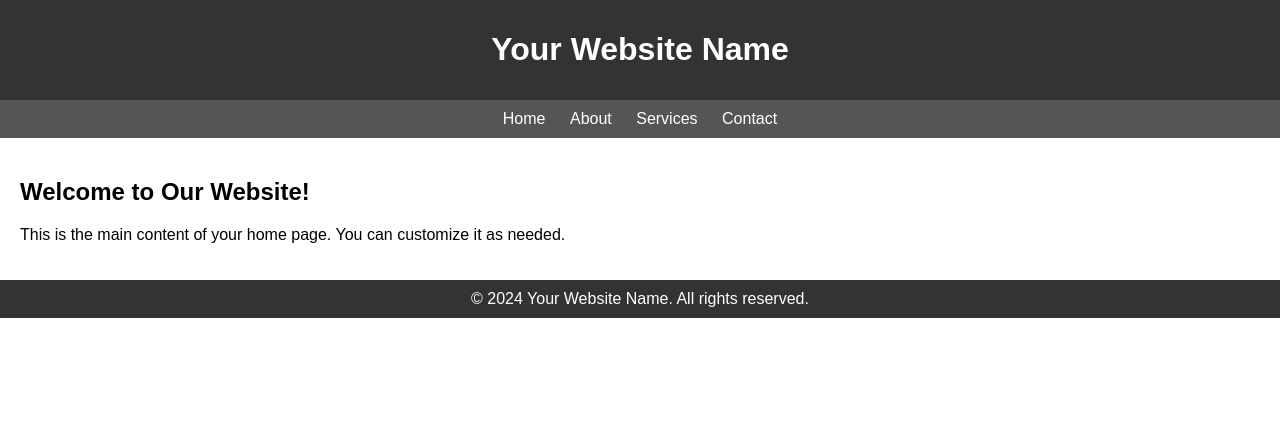
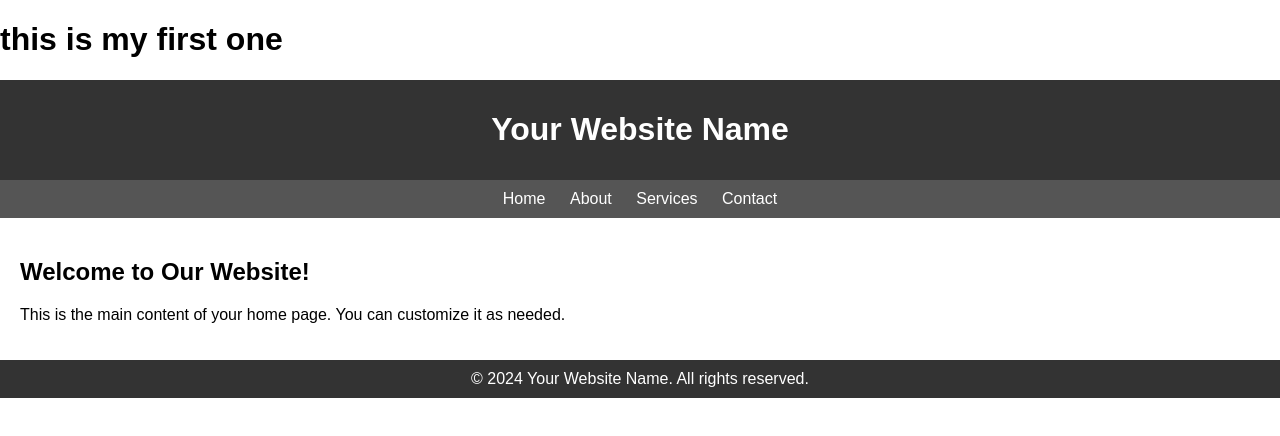
Before and after one commit to it20009236/PAF, a plain HTML site: page index.html in a window 1280 px wide. Drawn offline with Linux system fonts and the light colour scheme.

Commit message:
add h1 tag

```diff
--- a/index.html
+++ b/index.html
@@ -4,6 +4,7 @@
     <meta charset="UTF-8" />
     <meta name="viewport" content="width=device-width, initial-scale=1.0" />
     <title>Your Website Name</title>
+    <h1>this is my first one</h1>
     <style>
       body {
         font-family: Arial, sans-serif;
```
